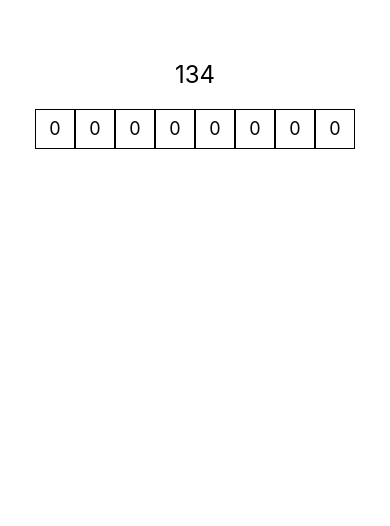
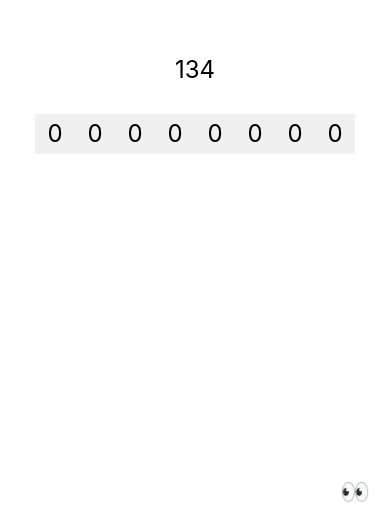
Before and after one commit to k0kishima/decimal2binary, a React Native app: screen / in a window 390 px wide. Shown: the part 318-844 px from the top of the page. Built offline with nearby package versions, Linux system fonts and the light colour scheme.

Commit message:
チートシートを追加

```diff
--- a/App.tsx
+++ b/App.tsx
@@ -1,9 +1,18 @@
 import React, { useState, useEffect } from 'react';
-import { StyleSheet, Text, View, TouchableOpacity, Alert } from 'react-native';
+import {
+  StyleSheet,
+  Text,
+  View,
+  TouchableOpacity,
+  Alert,
+  Modal,
+  ScrollView,
+} from 'react-native';
 
 export default function App() {
   const [targetValue, setTargetValue] = useState<number>(0);
   const [values, setValues] = useState<string[]>(Array(8).fill('0'));
+  const [modalVisible, setModalVisible] = useState<boolean>(false);
 
   useEffect(() => {
     setTargetValue(Math.floor(Math.random() * 256));
@@ -23,6 +32,19 @@ export default function App() {
     }
   };
 
+  const binaryTable = () => {
+    const rows = [];
+    for (let i = 0; i < 256; i++) {
+      rows.push(
+        <View key={i} style={styles.tableRow}>
+          <Text style={styles.tableCell}>{i}</Text>
+          <Text style={styles.tableCell}>{i.toString(2).padStart(8, '0')}</Text>
+        </View>
+      );
+    }
+    return rows;
+  };
+
   return (
     <View style={styles.container}>
       <Text style={styles.title}>{targetValue}</Text>
@@ -37,6 +59,32 @@ export default function App() {
           </TouchableOpacity>
         ))}
       </View>
+      <TouchableOpacity
+        style={styles.eyeIcon}
+        onPress={() => setModalVisible(true)}
+      >
+        <Text style={styles.eyeIconText}>👀</Text>
+      </TouchableOpacity>
+      <Modal
+        animationType="slide"
+        transparent={true}
+        visible={modalVisible}
+        onRequestClose={() => {
+          setModalVisible(!modalVisible);
+        }}
+      >
+        <View style={styles.modalView}>
+          <TouchableOpacity
+            style={styles.closeButton}
+            onPress={() => setModalVisible(false)}
+          >
+            <Text style={styles.closeButtonText}>×</Text>
+          </TouchableOpacity>
+          <ScrollView contentContainerStyle={styles.table}>
+            {binaryTable()}
+          </ScrollView>
+        </View>
+      </Modal>
     </View>
   );
 }
@@ -44,26 +92,59 @@ export default function App() {
 const styles = StyleSheet.create({
   container: {
     flex: 1,
-    backgroundColor: '#fff',
-    alignItems: 'center',
-    justifyContent: 'center',
+    backgroundColor: "#fff",
+    alignItems: "center",
+    justifyContent: "center",
   },
   title: {
     fontSize: 24,
-    marginBottom: 20,
+    marginBottom: 30,
   },
   boxContainer: {
-    flexDirection: 'row',
+    flexDirection: "row",
+    flexWrap: "nowrap",
   },
   box: {
     width: 40,
     height: 40,
-    borderWidth: 1,
-    borderColor: 'black',
-    justifyContent: 'center',
-    alignItems: 'center',
+    backgroundColor: "#f0f0f0",
+    alignItems: "center",
+    justifyContent: "center",
   },
   boxText: {
-    fontSize: 18,
+    fontSize: 24,
+  },
+  eyeIcon: {
+    position: "absolute",
+    bottom: 20,
+    right: 20,
+  },
+  eyeIconText: {
+    fontSize: 24,
+  },
+  modalView: {
+    flex: 1,
+    backgroundColor: "white",
+    paddingTop: 30,
+    paddingHorizontal: 20,
+  },
+  closeButton: {
+    alignSelf: "flex-end",
+  },
+  closeButtonText: {
+    fontSize: 30,
+  },
+  table: {
+    paddingBottom: 20,
+  },
+  tableRow: {
+    flexDirection: "row",
+    borderBottomWidth: 1,
+    borderColor: "#e0e0e0",
+    paddingVertical: 5,
+  },
+  tableCell: {
+    flex: 1,
+    fontSize: 16,
   },
 });
```
